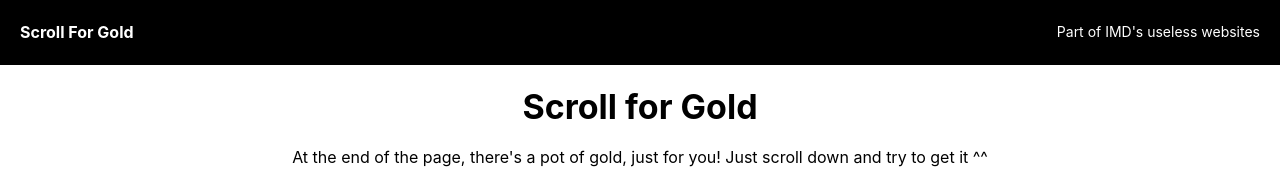
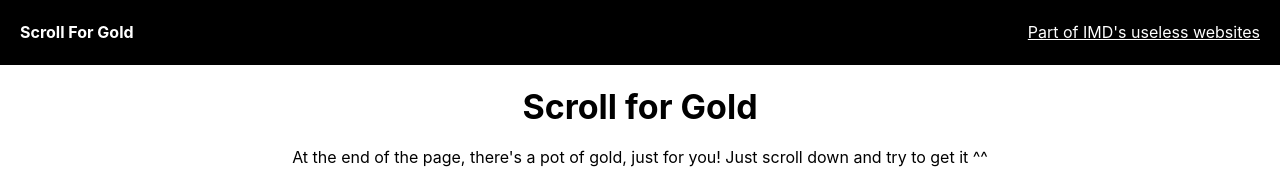
Before and after one commit to BT-Creator/scroll-for-gold, a React (Vite) app: page / in a window 1280 px wide. Shown: the top 169 px of the page. Built offline with nearby package versions, Linux system fonts and the light colour scheme.

Commit message:
Added reference back to IMD's Useless web

```diff
--- /dev/null
+++ b/src/components/Header/Header.module.css
@@ -0,0 +1,7 @@
+a{
+    color: white;
+}
+
+a:visited {
+    color: lightgray
+}
--- a/src/components/Header/Header.tsx
+++ b/src/components/Header/Header.tsx
@@ -1,10 +1,11 @@
+import './Header.module.css'
 import { Group, Text } from "@mantine/core";
 
 export default function Header(){
     return (
         <Group justify="space-between" p="lg" bg="black" wrap="nowrap">
             <Text size="md" fw={700} c="white">Scroll For Gold</Text>
-            <Text size="sm" c="white" >Part of IMD's useless websites</Text>
+            <a href="https://uselessweb.weareimd.be">Part of IMD's useless websites</a>
         </Group>
     );
 }
```
